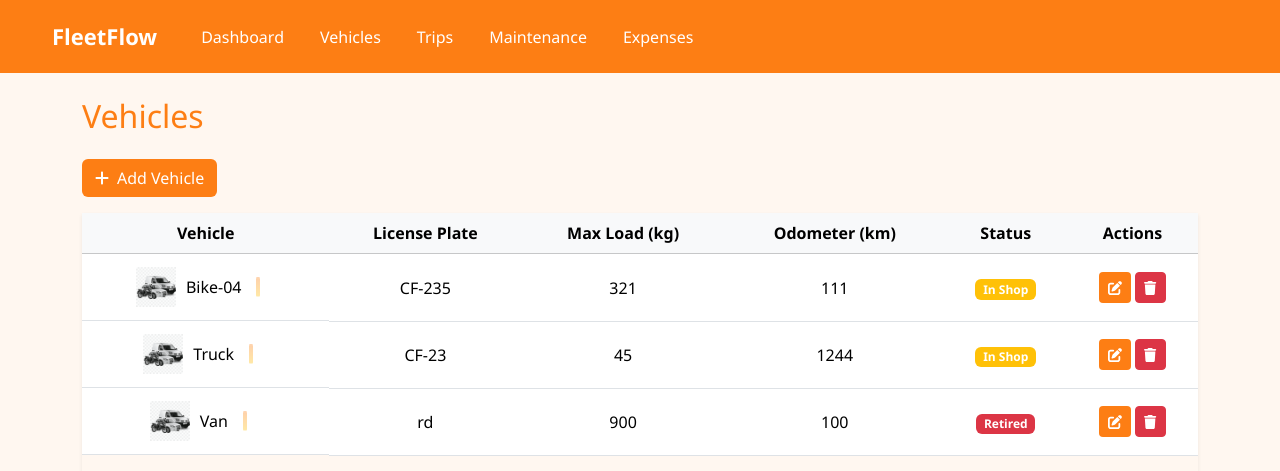
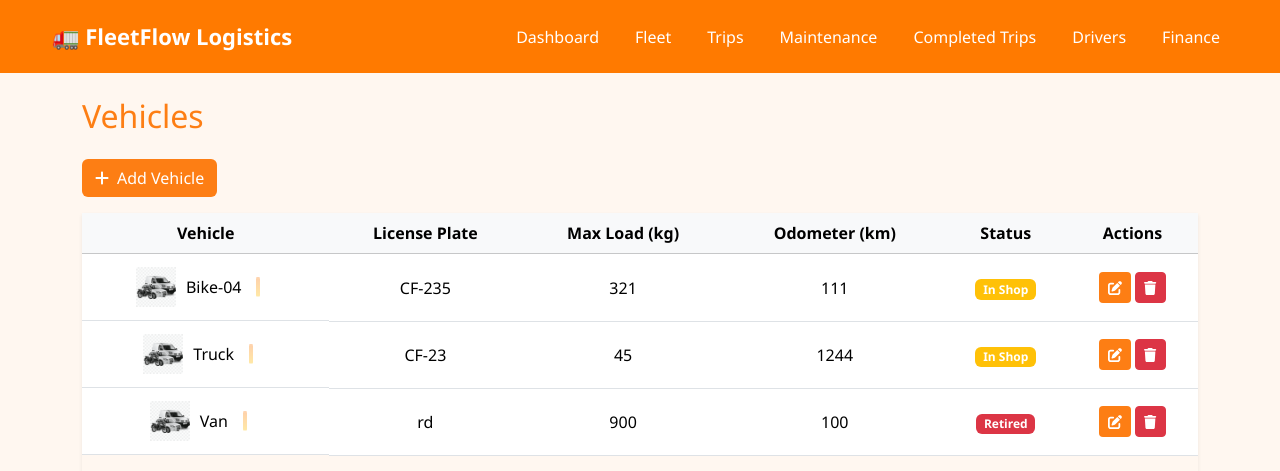
Before and after one commit to Ramela-M-S/Odoo-Fleet-Flow, a Flask app: page /vehicles in a window 1280 px wide. Shown: the top 471 px of the page. Run offline with Flask 3, Linux system fonts and the light colour scheme; the visitor is signed in with stand-in values (Sample User, id 1).

Commit message:
Update maintenance.html with base.html navbar and styling

```diff
--- a/main/models.py
+++ b/main/models.py
@@ -31,8 +31,8 @@ class Driver(db.Model):
     id = db.Column(db.Integer, primary_key=True)
     name = db.Column(db.String(100), nullable=False)
     license_expiry = db.Column(db.Date, nullable=False)
-    completion_rate = db.Column(db.Integer, default=0)  # 0-100 %
-    safety_score = db.Column(db.Integer, default=0)      # 0-100 %
+    completion_rate = db.Column(db.Integer, default=0)
+    safety_score = db.Column(db.Integer, default=0)
     status = db.Column(db.String(20), default="On Duty")
 
 
--- a/main/static/css/style.css
+++ b/main/static/css/style.css
@@ -1,10 +1,10 @@
-/* ================= GLOBAL ================= */
+
 body{
     font-family: 'Segoe UI', sans-serif;
     background:#fff7f0;
 }
 
-/* ================= NAVBAR ================= */
+
 .navbar{
     background:#ff7a00;
     padding:15px 40px;
@@ -22,7 +22,7 @@ body{
     font-weight:500;
 }
 
-/* ================= HERO ================= */
+
 .hero{
     height:260px;
     background:url("https://images.unsplash.com/photo-1586528116311-ad8dd3c8310d") center/cover no-repeat;
@@ -50,12 +50,10 @@ body{
     font-weight:700;
 }
 
-/* ================= CARD SECTION ================= */
 .action-section{
-    margin-top:60px;   /* move down */
+    margin-top:60px;
 }
 
-/* glass card */
 .action-card{
     max-width:480px;
     margin:auto;
@@ -80,7 +78,6 @@ body{
     font-weight:700;
 }
 
-/* buttons */
 .btn-orange{
     background:#ff7a00;
     color:white;
@@ -193,7 +190,7 @@ body{
     font-size:14px;
 }
 
-/* ================= FOOTER ================= */
+
 footer{
     background:#ff7a00;
     color:white;
@@ -218,7 +215,7 @@ footer{
     margin-top: -20px; /* Move the card up */
     margin-bottom: 20px;
 }
-/* KPI Cards */
+
 .kpi-card {
     border-radius: 15px;
     box-shadow: 0 15px 30px rgba(0,0,0,0.1);
--- a/main/templates/vehicles.html
+++ b/main/templates/vehicles.html
@@ -1,3 +1,4 @@
+
 <!DOCTYPE html>
 <html lang="en">
 <head>
@@ -5,17 +6,15 @@
   <meta name="viewport" content="width=device-width, initial-scale=1" />
   <title>FleetFlow Vehicles</title>
 
-  <!-- Bootstrap CSS -->
   <link href="https://cdn.jsdelivr.net/npm/bootstrap@5.3.2/dist/css/bootstrap.min.css" rel="stylesheet" />
 
-  <!-- Font Awesome for icons -->
+
   <link rel="stylesheet" href="https://cdnjs.cloudflare.com/ajax/libs/font-awesome/6.5.0/css/all.min.css">
 
-  <!-- Custom CSS -->
+
   <link rel="stylesheet" href="{{ url_for('static', filename='css/style.css') }}" />
 
   <style>
-    /* Vertical animated line */
     .vertical-line {
       width: 4px;
       height: 50px;
@@ -30,13 +29,12 @@
       100% { transform: scaleY(0.1); opacity: 0.2; }
     }
 
-    /* Table hover effect */
     table tbody tr:hover {
       background-color: #fff3e0;
       transition: 0.3s;
     }
 
-    /* Vehicle icon styling */
+
     .vehicle-icon {
       width: 40px;
       height: 40px;
@@ -44,29 +42,33 @@
       margin-right: 10px;
     }
 
-    /* Action buttons */
     .btn-action {
       margin-right: 5px;
     }
   </style>
 </head>
-<body>
-  <!-- Navigation Bar -->
-  <nav class="navbar navbar-expand-lg navbar-dark" style="background-color: #fd7e14;">
+<nav class="navbar navbar-expand-lg navbar-dark">
     <div class="container-fluid">
-      <a class="navbar-brand text-white" href="{{ url_for('dashboard') }}">FleetFlow</a>
-      <div class="collapse navbar-collapse">
-        <ul class="navbar-nav me-auto mb-2 mb-lg-0">
-          <li class="nav-item"><a class="nav-link text-white" href="{{ url_for('dashboard') }}">Dashboard</a></li>
-          <li class="nav-item"><a class="nav-link active text-white" href="{{ url_for('vehicles_page') }}">Vehicles</a></li>
-          <li class="nav-item"><a class="nav-link text-white" href="{{ url_for('trips_page') }}">Trips</a></li>
-          <li class="nav-item"><a class="nav-link text-white" href="{{ url_for('add_maintenance') }}">Maintenance</a></li>
-          <li class="nav-item"><a class="nav-link text-white" href="{{ url_for('expenses_page') }}">Expenses</a></li>
-        </ul>
-      </div>
+      <span class="navbar-brand">🚛 FleetFlow Logistics</span>
+
+      <button class="navbar-toggler" data-bs-toggle="collapse" data-bs-target="#menu">
+        <span class="navbar-toggler-icon"></span>
+      </button>
+
+      <div class="collapse navbar-collapse justify-content-end" id="menu">
+  <ul class="navbar-nav">
+    <li class="nav-item"><a class="nav-link" href="{{ url_for('dashboard') }}">Dashboard</a></li>
+    <li class="nav-item"><a class="nav-link" href="{{ url_for('vehicles_page') }}">Fleet</a></li>
+    <li class="nav-item"><a class="nav-link" href="{{ url_for('trips_page') }}">Trips</a></li>
+    <li class="nav-item"><a class="nav-link" href="{{ url_for('maintenance_page') }}">Maintenance</a></li>
+    <li class="nav-item"><a class="nav-link" href="{{ url_for('expenses_page') }}">Completed Trips</a></li>
+    <li class="nav-item"><a class="nav-link" href="{{ url_for('drivers_page') }}">Drivers</a></li>
+    <li class="nav-item"><a class="nav-link" href="{{ url_for('operational_analytics') }}">Finance</a></li>
+  </ul>
+</div>
     </div>
   </nav>
-  <!-- FLASH MESSAGES -->
+
 {% with messages = get_flashed_messages() %}
   {% if messages %}
     <div class="alert alert-warning alert-dismissible fade show mt-3 mx-auto" style="max-width:500px;" role="alert">
@@ -76,16 +78,15 @@
   {% endif %}
 {% endwith %}
 
-  <!-- Main Container -->
+
   <div class="container my-4">
     <h2 class="mb-4" style="color: #fd7e14;">Vehicles</h2>
 
-    <!-- Add Vehicle Button -->
+
     <button class="btn" style="background-color:#fd7e14; color:white;" data-bs-toggle="modal" data-bs-target="#addVehicleModal">
       <i class="fa fa-plus me-2"></i>Add Vehicle
     </button>
 
-    <!-- Vehicles Table -->
     <div class="table-responsive shadow-sm mt-3">
       <table class="table table-hover align-middle text-center">
         <thead class="table-light">
@@ -129,7 +130,7 @@
     </div>
   </div>
 
-  <!-- Add Vehicle Modal -->
+
   <div class="modal fade" id="addVehicleModal" tabindex="-1" aria-labelledby="addVehicleModalLabel" aria-hidden="true">
     <div class="modal-dialog">
       <div class="modal-content">
@@ -171,9 +172,9 @@
     </div>
   </div>
 
-  <!-- Bootstrap JS -->
+
   <script src="https://cdn.jsdelivr.net/npm/bootstrap@5.3.2/dist/js/bootstrap.bundle.min.js"></script>
-  <!-- Font Awesome JS -->
+
   <script src="https://cdnjs.cloudflare.com/ajax/libs/font-awesome/6.5.0/js/all.min.js"></script>
 </body>
 </html>
```
Also changed, not shown: main/__init__.py (+2 -9 lines), main/route.py (+10 -39 lines), main/templates/base.html (+7 -8 lines), main/templates/dashboard.html (+7 -7 lines), main/templates/drivers.html (+19 -6 lines), main/templates/expenses.html (+5 -5 lines), main/templates/login.html (+7 -8 lines), main/templates/maintainence.html (+20 -41 lines), main/templates/operational_analytics.html (+39 -27 lines), main/templates/trips.html (+32 -27 lines), main/static/js/main.js (deleted), main/templates/dispatcher_dashboard.html (deleted), main/templates/manager_dashboard.html (deleted).
